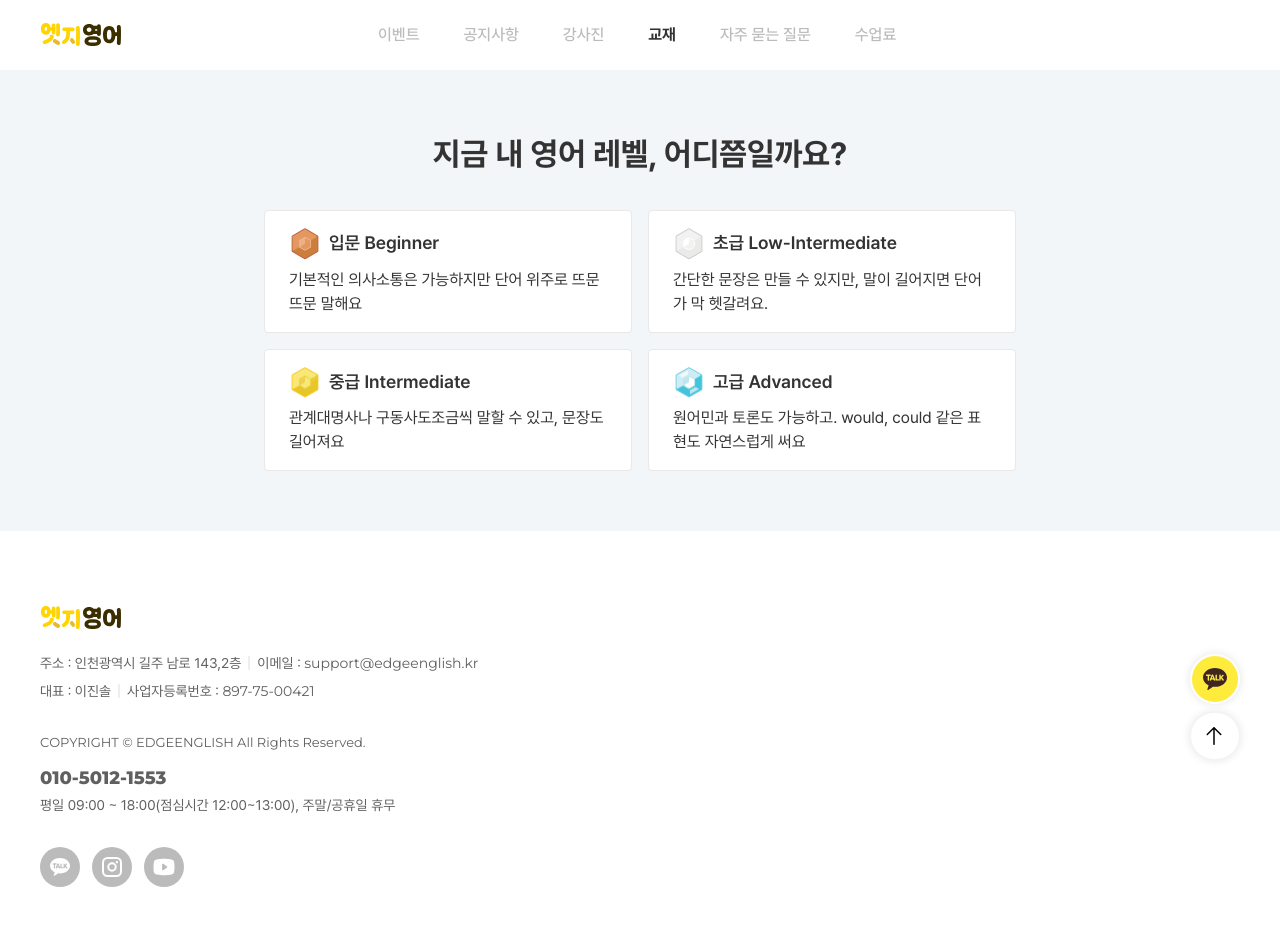
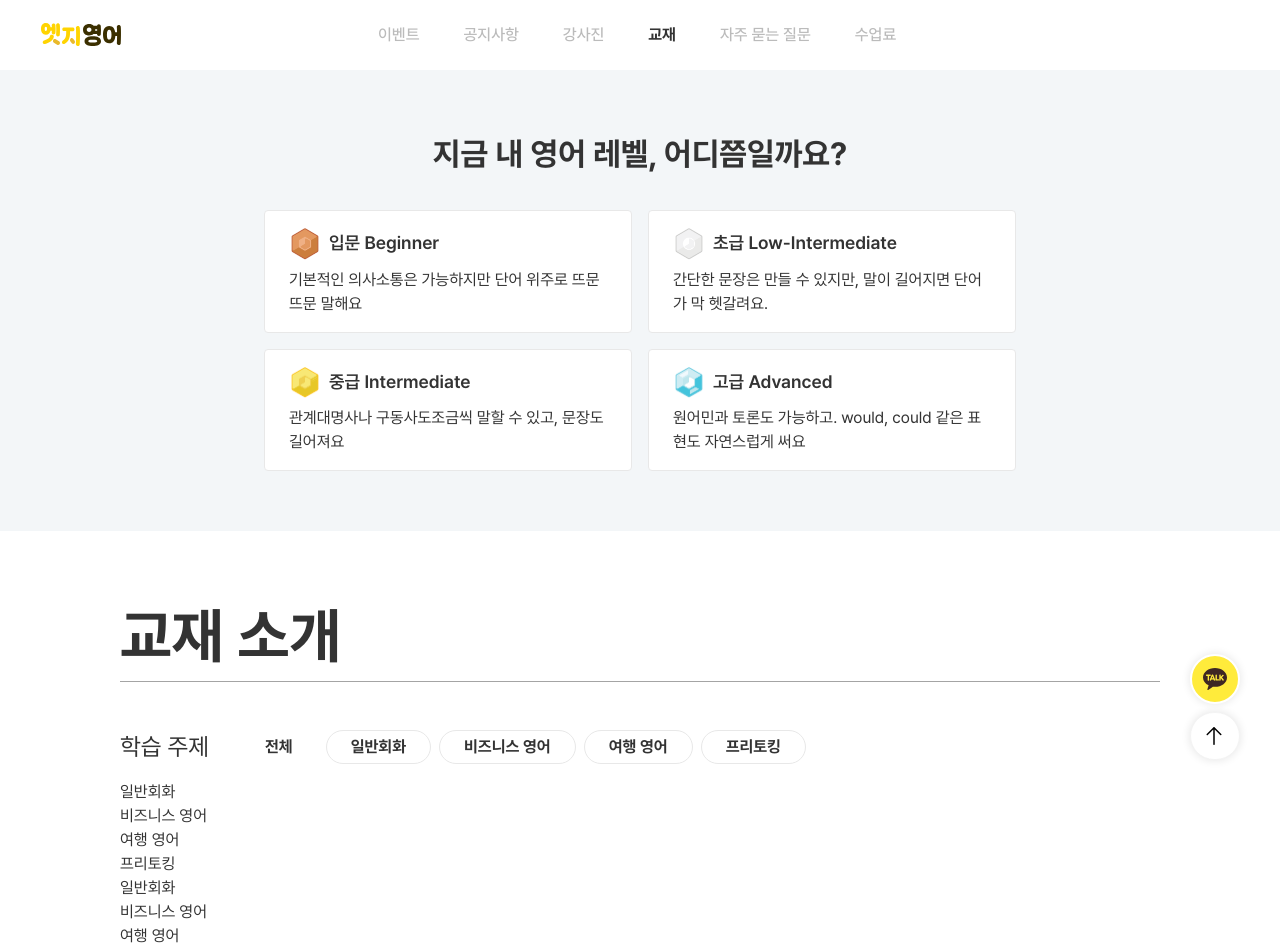
Before and after one commit to gandy818/edge-english, a Next.js app: page /books in a window 1280 px wide. Shown: the top 950 px of the page. Built offline with nearby package versions, Linux system fonts and the light colour scheme.

Commit message:
교재 진행중

```diff
--- a/package.json
+++ b/package.json
@@ -3,7 +3,7 @@
   "version": "0.1.0",
   "private": true,
   "scripts": {
-    "dev": "next dev --turbopack -p ${PORT:-4000}",
+    "dev": "next dev --turbopack -p 4000",
     "build": "next build",
     "start": "next start -p ${PORT:-7000}",
     "lint": "next lint"
--- /dev/null
+++ b/src/app/books/components/filter.tsx
@@ -0,0 +1,43 @@
+'use client';
+
+import { useState, useEffect } from 'react';
+
+interface FilterProps {
+  data: string[];
+}
+
+export default function Filter({ data }: FilterProps) {
+  const filters = ['', '일반회화', '비즈니스 영어', '여행 영어', '프리토킹'];
+
+  const [filterState, setFilterState] = useState('');
+  const [filteredData, setFilteredData] = useState<string[]>(data);
+
+  useEffect(() => {
+    setFilteredData(data.filter((item) => item.includes(filterState)));
+  }, [filterState]);
+
+  return (
+    <div className="flex flex-col gap-4">
+      <div className="flex flex-wrap items-center gap-2">
+        <div className="w-28 text-2xl">학습 주제</div>
+        {filters.map((item) => (
+          <div
+            key={item}
+            className={`badge badge-neutral ${
+              filterState === item ? 'border-white' : 'border-[#e8e8e8]'
+            } px-6 py-4 text-base font-bold`}
+            onClick={() => setFilterState(item)}
+          >
+            {item === '' ? '전체' : item}
+          </div>
+        ))}
+      </div>
+
+      <div className="flex flex-col">
+        {filteredData.map((item, idx) => (
+          <div key={idx}>{item}</div>
+        ))}
+      </div>
+    </div>
+  );
+}
--- a/src/app/books/page.tsx
+++ b/src/app/books/page.tsx
@@ -1,8 +1,27 @@
+import Filter from './components/filter';
+
+// SSR 방식으로 받아온 데이터라고 가정
+const testData: string[] = [
+  '일반회화',
+  '비즈니스 영어',
+  '여행 영어',
+  '프리토킹',
+  '일반회화',
+  '비즈니스 영어',
+  '여행 영어',
+  '프리토킹',
+  '일반회화',
+  '비즈니스 영어',
+  '여행 영어',
+  '프리토킹',
+  '일반회화',
+];
+
 export default function BooksPage() {
   return (
     <div>
       {/* 지금 내 영어 레벨, 어디쯤일까요? */}
-      <div className="py-15 bg-[#F3F6F8] px-[264px] max-md:px-4">
+      <div className="bg-[#F3F6F8] px-[264px] py-15 max-md:px-4">
         <h1 className="text-center text-[32px] font-bold">
           지금 내 영어 레벨, 어디쯤일까요?
         </h1>
@@ -52,6 +71,16 @@ export default function BooksPage() {
           </div>
         </div>
       </div>
+      <div className="px-[120px]">
+        <div className="mt-15">
+          <div className="border-b-[1px] border-[#a4a4a4] text-[60px] font-bold">
+            <p>교재 소개</p>
+          </div>
+        </div>
+        <div className="mt-12">
+          <Filter data={testData} />
+        </div>
+      </div>
     </div>
   );
 }
```
